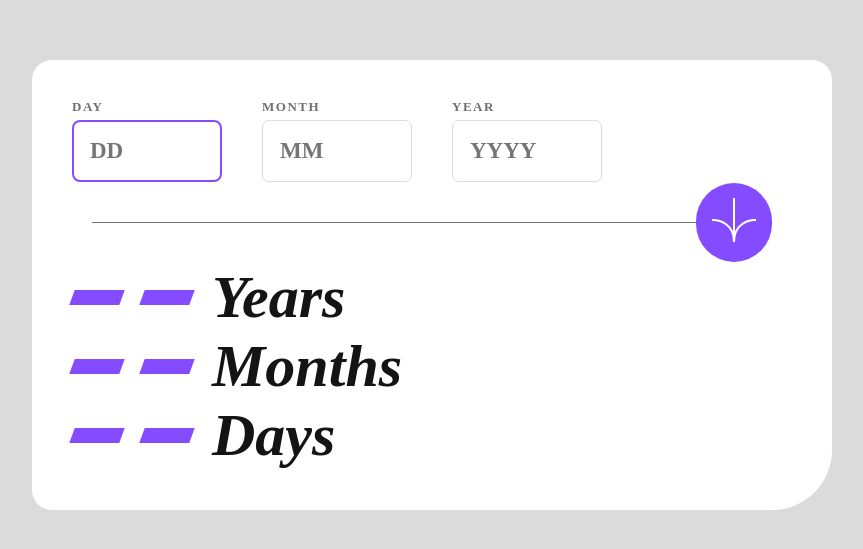
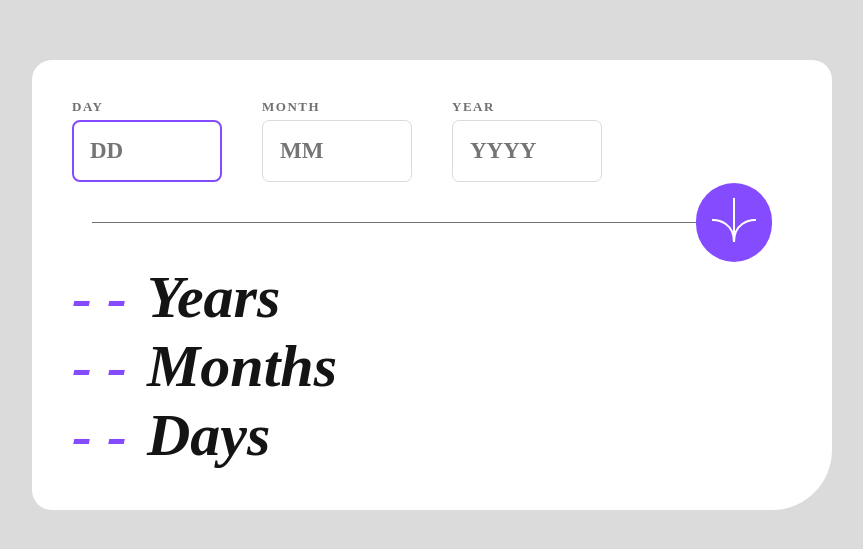
Before and after one commit to KrystianZybura/age-calculator, a React (Vite) app: page / in a window 1280 px wide. Shown: the part 115-664 px from the top of the page, without its empty margins (208-1071 px from the left). Built offline with nearby package versions, Linux system fonts and the light colour scheme.

Commit message:
refactored

```diff
--- a/src/App/Form/Result/index.jsx
+++ b/src/App/Form/Result/index.jsx
@@ -1,18 +1,18 @@
-import { Output, OutputDescriber, ResultPlaceholder, Wrapper } from "./styled";
+import { FancyResultText, Output, Wrapper } from "./styled";
 
 const Result = () => (
   <Wrapper>
     <Output>
-      <ResultPlaceholder /> <ResultPlaceholder />
-      <OutputDescriber>Years</OutputDescriber>
+      <FancyResultText>- -</FancyResultText>
+      <span>Years</span>
     </Output>
     <Output>
-      <ResultPlaceholder /> <ResultPlaceholder />
-      <OutputDescriber>Months</OutputDescriber>
+      <FancyResultText>- -</FancyResultText>
+      <span>Months</span>
     </Output>
     <Output>
-      <ResultPlaceholder /> <ResultPlaceholder />
-      <OutputDescriber>Days</OutputDescriber>
+      <FancyResultText>- -</FancyResultText>
+      <span>Days</span>
     </Output>
   </Wrapper>
 );
--- a/src/App/Form/Result/styled.js
+++ b/src/App/Form/Result/styled.js
@@ -8,19 +8,11 @@ export const Output = styled.div`
   display: grid;
   grid-template-columns: auto auto 1fr;
   grid-gap: 20px;
-`;
-
-export const OutputDescriber = styled.span`
   font-size: 60px;
   font-style: italic;
   font-weight: 700;
 `;
 
-export const ResultPlaceholder = styled.span`
-  display: inline-block;
-  background-color: ${({ theme }) => theme.purple};
-  height: 15px;
-  width: 50px;
-  align-self: center;
-  transform: skewX(-20deg);
+export const FancyResultText = styled.span`
+  color: ${({ theme }) => theme.purple};
 `;
```
